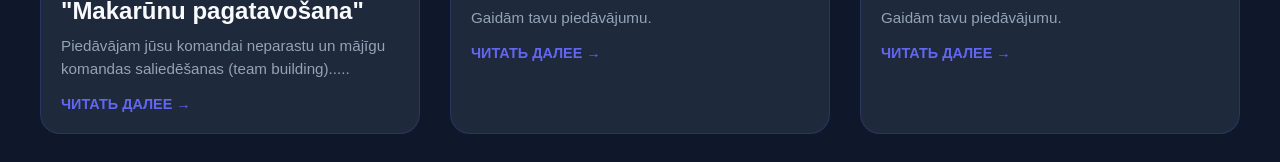
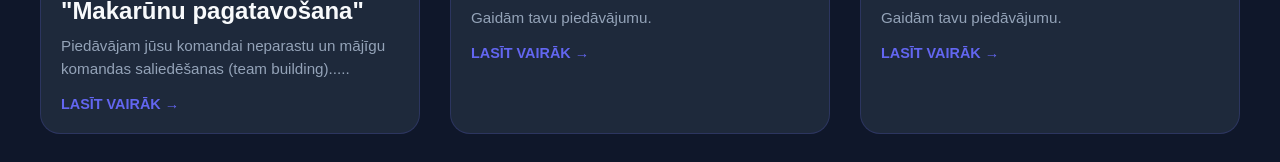
Before and after one commit to nezhelskiysergey-sudo/teambuilding, a plain HTML site: page lv/menu.html in a window 1280 px wide. Shown: the part 890-1052 px from the top of the page. Drawn offline with Linux system fonts and the light colour scheme.

Commit message:
Update menu.html

```diff
--- a/lv/menu.html
+++ b/lv/menu.html
@@ -152,7 +152,7 @@
             <div class="card-content">
                 <h2>Tiešsaistes meistarklase "Makarūnu pagatavošana"</h2>
                 <p>Piedāvājam jūsu komandai neparastu un mājīgu komandas saliedēšanas (team building).....</p>
-                <span class="more-link">Читать далее →</span>
+                <span class="more-link">Lasīt vairāk →</span>
             </div>
         </a>
          <a href="project5/project5.html" class="card">
@@ -162,7 +162,7 @@
             <div class="card-content">
                 <h2>Gaidām tavu piedāvājumu.</h2>
                 <p>Gaidām tavu piedāvājumu.</p>
-                <span class="more-link">Читать далее →</span>
+                <span class="more-link">Lasīt vairāk →</span>
             </div>
         </a>
          <a href="project6/project6.html" class="card">
@@ -172,7 +172,7 @@
             <div class="card-content">
                 <h2>Gaidām tavu piedāvājumu.</h2>
                 <p>Gaidām tavu piedāvājumu.</p>
-                <span class="more-link">Читать далее →</span>
+                <span class="more-link">Lasīt vairāk →</span>
             </div>
         </a>
 
```
